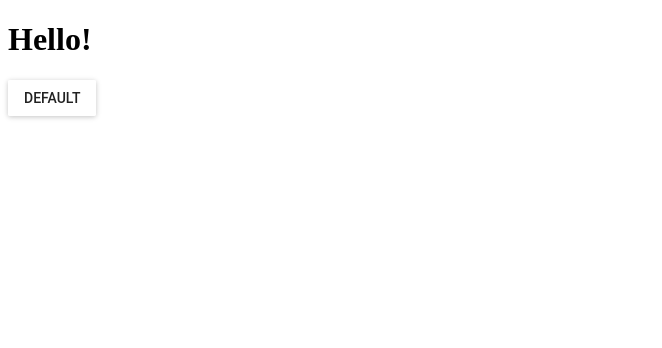
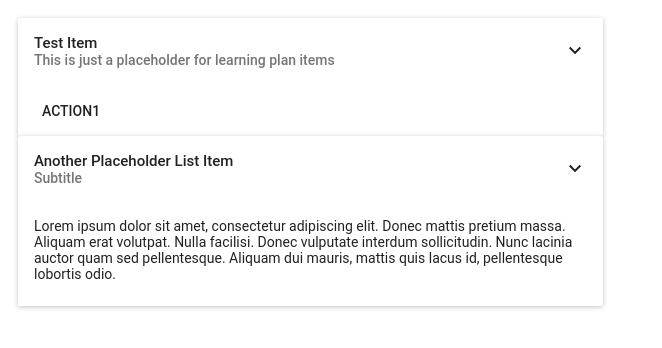
Before and after one commit to akbur/sturdy-octo-invention, a React app: page / in a window 1280 px wide. Shown: the top 348 px of the page, without its empty margins (0-662 px from the left). Built offline with nearby package versions, Linux system fonts and the light colour scheme; the HTML template or start-up script is replaced by a standard one; what react-tap-event-plugin would draw is missing.

Commit message:
feat: Grid system and beginning component structure for resource list

```diff
--- a/src/containers/App.js
+++ b/src/containers/App.js
@@ -1,15 +1,8 @@
-import React, { Component } from 'react';
-import RaisedButton from 'material-ui/RaisedButton';
+import React from 'react';
+import LearningPlanContainer from './LearningPlanContainer';
 
-class App extends Component {
-  render() {
-    return (
-        <div>
-          <h1>Hello!</h1>
-          <RaisedButton label="Default" />
-        </div>
-    );
-  }
-}
+const App = () => (
+  <LearningPlanContainer />
+);
 
 export default App;
--- /dev/null
+++ b/src/containers/LearningPlanContainer.js
@@ -0,0 +1,26 @@
+import React, { Component } from 'react';
+const ReactGridLayout = require('react-grid-layout');
+import LearningPlanList from './LearningPlanList';
+
+class LearningPlanContainer extends Component {
+    render() {
+      var layout = [
+        {i: 'a', x: 0, y: 0, w: 6, h: 8, static: true}
+      ];
+      return (
+        <ReactGridLayout className="layout" layout={layout} cols={12} rowHeight={30} width={1200}>
+          <div key={'a'}>
+            <LearningPlanList />
+          </div>
+        </ReactGridLayout>
+      );
+
+      /* the other way to use - on the div itself rather than factored out ---
+      <ReactGridLayout className="layout" cols={12} rowHeight={30} width={1200}>
+              <div key="a" data-grid={{x: 0, y: 0, w: 6, h: 8, static: true}}>a</div>
+      </ReactGridLayout>
+      */
+    }
+};
+
+export default LearningPlanContainer;
--- /dev/null
+++ b/src/containers/LearningPlanList.js
@@ -0,0 +1,57 @@
+import React, { Component } from 'react';
+import {Card, CardActions, CardHeader, CardText} from 'material-ui/Card';
+import FlatButton from 'material-ui/FlatButton';
+
+
+/*
+  TODO: This should render components - LearningPlanListItem
+  List Item should use a card material-ui components
+  Should have all props that are needed for an individual resource
+  Should display those props in a consistent way
+
+  LearningPlanList should only iterate through the list of resources and
+  render a list item for each
+*/
+
+class LearningPlanList extends Component {
+  render() {
+    return (
+      <div>
+        <Card>
+          <CardHeader
+            title="Test Item"
+            subtitle="This is just a placeholder for learning plan items"
+            actAsExpander={true}
+            showExpandableButton={true}
+          />
+          <CardActions>
+            <FlatButton label="Action1" />
+          </CardActions>
+          <CardText expandable={true}>
+            Lorem ipsum dolor sit amet, consectetur adipiscing elit.
+            Donec mattis pretium massa. Aliquam erat volutpat. Nulla facilisi.
+            Donec vulputate interdum sollicitudin. Nunc lacinia auctor quam sed pellentesque.
+            Aliquam dui mauris, mattis quis lacus id, pellentesque lobortis odio.
+          </CardText>
+        </Card>
+        <Card>
+          <CardHeader
+            title="Another Placeholder List Item"
+            subtitle="Subtitle"
+            actAsExpander={true}
+            showExpandableButton={true}
+          />
+          <CardText expandable={false}>
+            Lorem ipsum dolor sit amet, consectetur adipiscing elit.
+            Donec mattis pretium massa. Aliquam erat volutpat. Nulla facilisi.
+            Donec vulputate interdum sollicitudin. Nunc lacinia auctor quam sed pellentesque.
+            Aliquam dui mauris, mattis quis lacus id, pellentesque lobortis odio.
+          </CardText>
+          <CardText expandable={true}><h3>Testing Additional Text</h3></CardText>
+        </Card>
+      </div>
+    );
+  }
+}
+
+export default LearningPlanList;
--- a/webpack.config.js
+++ b/webpack.config.js
@@ -14,7 +14,7 @@ module.exports = {
       {
         test: /\.jsx$|\.js$/,
         loader: 'eslint-loader',
-        include: path.join(__dirname, '/public'),
+        include: path.join(__dirname, 'public'),
         exclude: /bundle\.js$/
       }
     ],
@@ -23,7 +23,12 @@ module.exports = {
         test: /\.jsx$|\.js$/,
         loader: 'babel-loader',
         exclude: /node_modules/
-      }
+      },
+      {
+        test: /\.css?$/,
+        loaders: ['style', 'raw', 'css'],
+        include: path.join(__dirname, '/src'),
+      },
     ]
   }
 };
```
Also changed, not shown: package.json (+11 -1 lines), src/constants/mock-data.js (added, +40 -0 lines), 1 other file (tests, documents, lock files or other folders).
